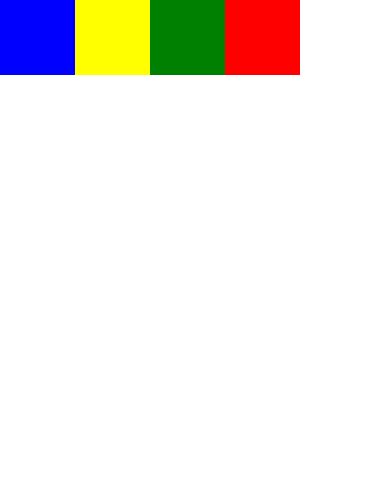
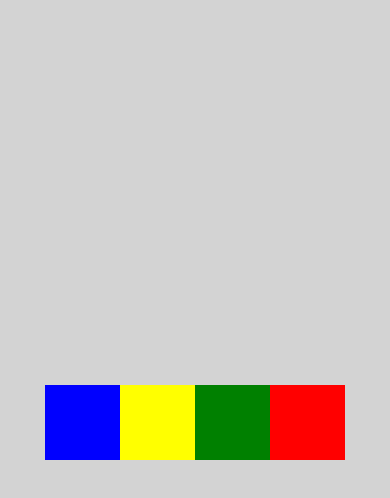
Before and after one commit to aytacbulanik/React_Native_App, a React Native app: screen / in a window 390 px wide. Shown: the top 498 px of the page. Built offline with nearby package versions, Linux system fonts and the light colour scheme.

Commit message:
boxes put on center

```diff
--- a/App.js
+++ b/App.js
@@ -13,7 +13,13 @@ function App() {
 }
 
 const styles = StyleSheet.create({
-  container: {flex: 1, flexDirection: 'row'},
+  container: {
+    flex: 1,
+    flexDirection: 'row',
+    backgroundColor: 'lightgray',
+    justifyContent: 'center',
+    alignItems: 'center',
+  },
   box_1: {
     backgroundColor: 'blue',
     width: 75,
```
